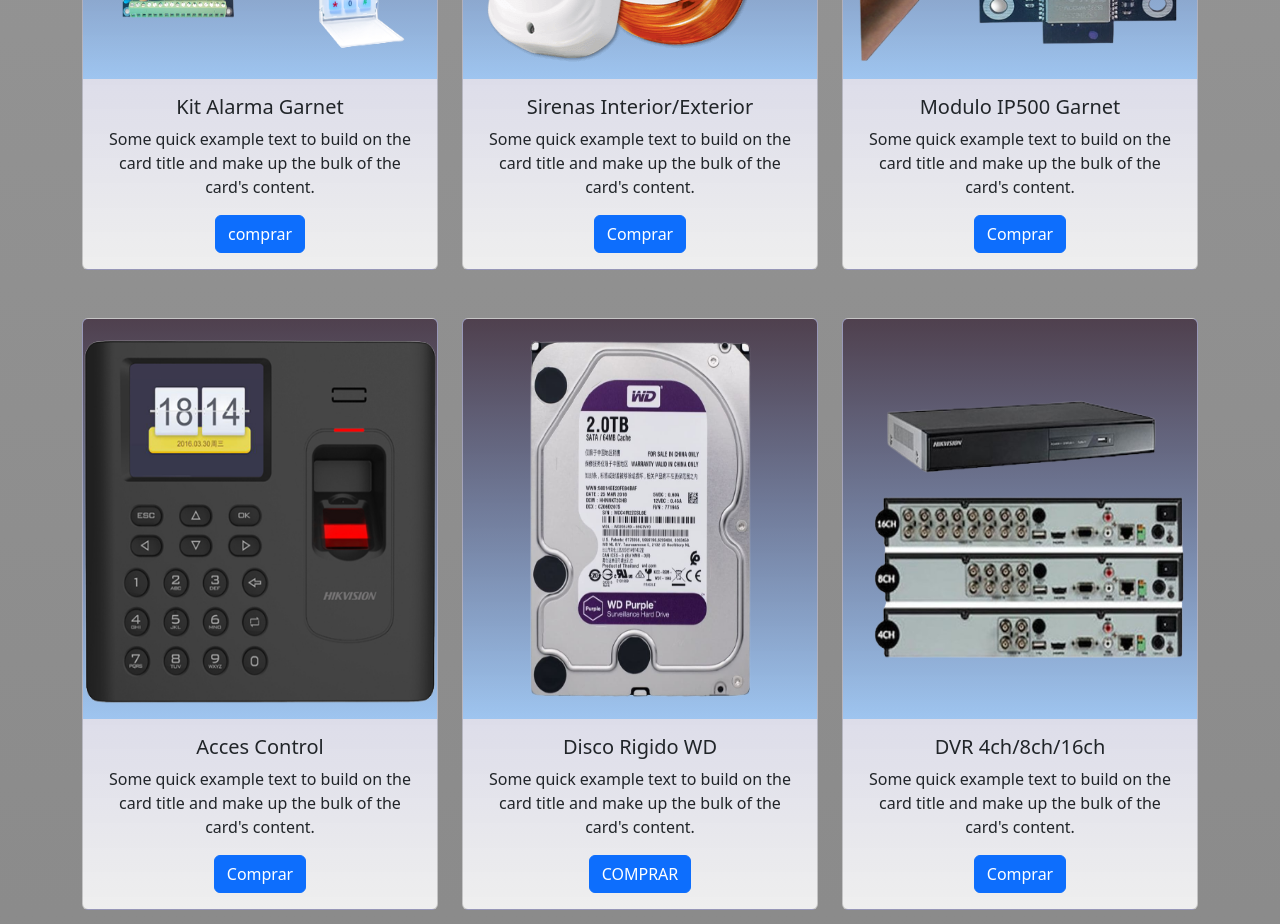
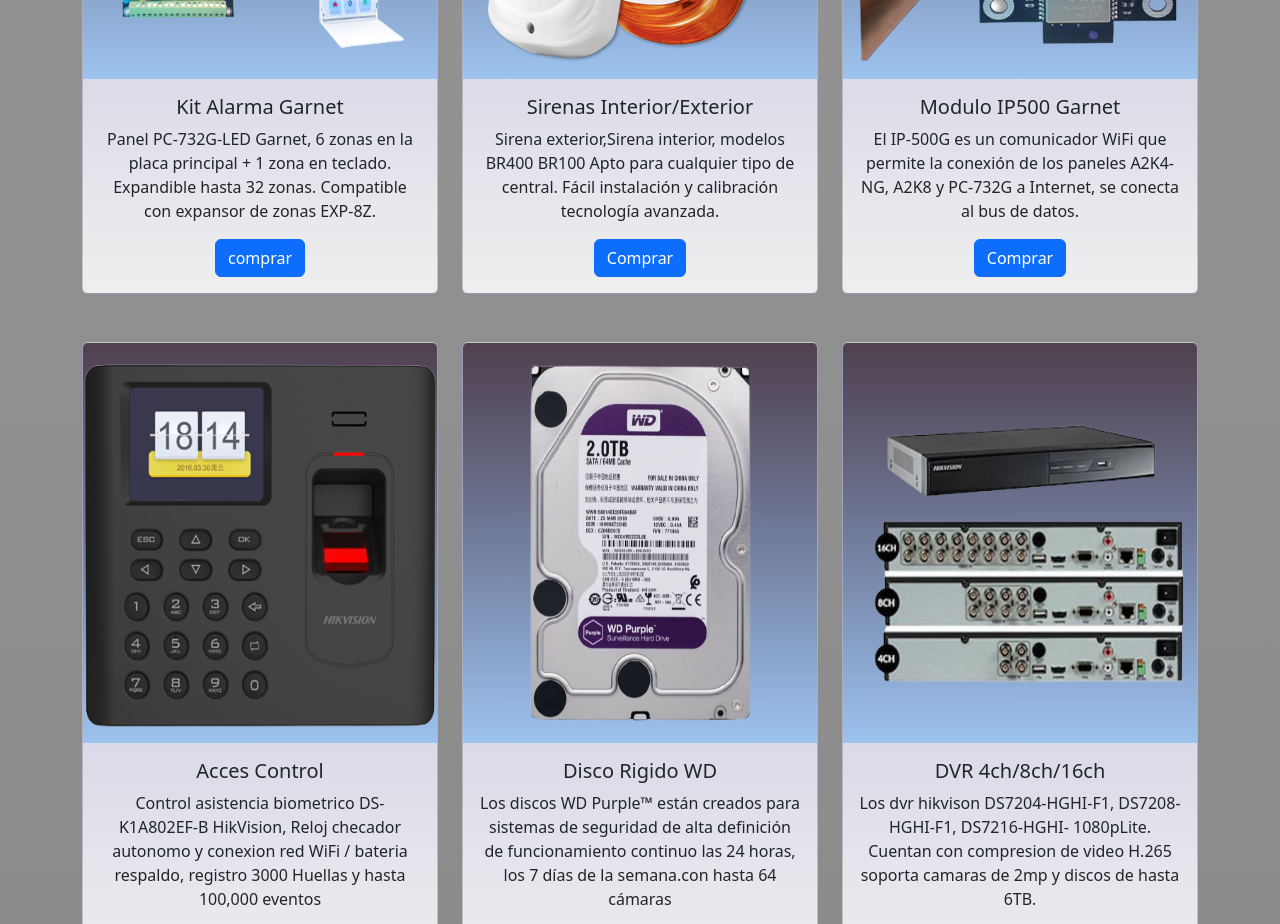
Before and after one commit to CesarRODR/WEB-PREMIER, a plain HTML site: page externos/productos.html in a window 1280 px wide. Shown: the part 1340-2264 px from the top of the page. Drawn offline with nearby package versions, Linux system fonts and the light colour scheme.

Commit message:
version2.0
version 2 de web final

```diff
--- a/externos/productos.html
+++ b/externos/productos.html
@@ -60,8 +60,7 @@
                     <div class="card-body">
                       <h5 class="card-title">Camará Minidomo</h5>
                       <p class="card-text">
-                        Some quick example text to build on the card title and make up the bulk
-                        of the card's content.
+                        Cámara minidomo Hikvision, 4MP, 2,8mm, IR 30m. Analítica VCA X2: intrusión, cruce de línea. Micrófono integrado.
                       </p>
                       <a href="#!" class="btn btn-primary">Comprar</a>
                     </div>
@@ -78,8 +77,7 @@
                     <div class="card-body ">
                       <h5 class="card-title">Bullet Color VU</h5>
                       <p class="card-text">
-                        Some quick example text to build on the card title and make up the bulk
-                        of the card's content.
+                        Camara Bullet Hikvision Color Vu cuatrinorma HDTVI,HDCVI.CVBS,AHD 2MP. 2.8mm. Iluminacion 20mts. exterior
                       </p>
                       <a href="#!" class="btn btn-primary">Comprar</a>
                     </div>
@@ -96,8 +94,7 @@
                     <div class="card-body">
                       <h5 class="card-title">Bullet Exir</h5>
                       <p class="card-text">
-                        Some quick example text to build on the card title and make up the bulk
-                        of the card's content.
+                        Camara Bullet exir Hikvision  cuatrinorma HDTVI,HDCVI.CVBS,AHD 2MP. 2.8mm. Iluminacion 20mts. exterior
                       </p>
                       <a href="#!" class="btn btn-primary">Comprar</a>
                     </div>
@@ -121,8 +118,8 @@
                     <div class="card-body">
                       <h5 class="card-title">Kit Alarma Garnet</h5>
                       <p class="card-text">
-                        Some quick example text to build on the card title and make up the bulk
-                        of the card's content.
+                        Panel PC-732G-LED Garnet, 6 zonas en la placa principal + 1 zona en teclado. Expandible hasta 32 zonas.
+                        Compatible con expansor de zonas EXP-8Z.
                       </p>
                       <a href="#!" class="btn btn-primary">comprar</a>
                     </div>
@@ -139,8 +136,9 @@
                     <div class="card-body">
                       <h5 class="card-title">Sirenas Interior/Exterior</h5>
                       <p class="card-text">
-                        Some quick example text to build on the card title and make up the bulk
-                        of the card's content.
+                        Sirena exterior,Sirena interior, modelos BR400 BR100 Apto para cualquier tipo de central.
+                        Fácil instalación y calibración
+                        tecnología avanzada.
                       </p>
                       <a href="#!" class="btn btn-primary">Comprar</a>
                     </div>
@@ -157,8 +155,8 @@
                     <div class="card-body">
                       <h5 class="card-title">Modulo IP500 Garnet</h5>
                       <p class="card-text">
-                        Some quick example text to build on the card title and make up the bulk
-                        of the card's content.
+                        El IP-500G es un comunicador WiFi que permite la conexión de los paneles A2K4-NG, A2K8 y PC-732G a Internet,
+                        se conecta al bus de datos.
                       </p>
                       <a href="#!" class="btn btn-primary">Comprar</a>
                     </div>
@@ -182,8 +180,7 @@
                     <div class="card-body">
                       <h5 class="card-title">Acces Control</h5>
                       <p class="card-text">
-                        Some quick example text to build on the card title and make up the bulk
-                        of the card's content.
+                        Control asistencia biometrico DS-K1A802EF-B HikVision, Reloj checador autonomo y conexion red WiFi / bateria respaldo, registro 3000 Huellas y hasta 100,000 eventos
                       </p>
                       <a href="#!" class="btn btn-primary">Comprar</a>
                     </div>
@@ -200,8 +197,7 @@
                     <div class="card-body">
                       <h5 class="card-title">Disco Rigido WD</h5>
                       <p class="card-text">
-                        Some quick example text to build on the card title and make up the bulk
-                        of the card's content.
+                        Los discos WD Purple™ están creados para sistemas de seguridad de alta definición de funcionamiento continuo las 24 horas, los 7 días de la semana.con hasta 64 cámaras
                       </p>
                       <a href="#!" class="btn btn-primary">COMPRAR</a>
                     </div>
@@ -218,8 +214,8 @@
                     <div class="card-body">
                       <h5 class="card-title">DVR 4ch/8ch/16ch</h5>
                       <p class="card-text">
-                        Some quick example text to build on the card title and make up the bulk
-                        of the card's content.
+                        Los dvr hikvison DS7204-HGHI-F1, DS7208-HGHI-F1, DS7216-HGHI- 1080pLite. Cuentan con compresion de video H.265
+                        soporta camaras de 2mp y discos de hasta 6TB.
                       </p>
                       <a href="#!" class="btn btn-primary">Comprar</a>
                     </div>
@@ -243,8 +239,8 @@
                     <div class="card-body">
                       <h5 class="card-title">Cajas Estanco</h5>
                       <p class="card-text">
-                        Some quick example text to build on the card title and make up the bulk
-                        of the card's content.
+                       Cajas estanco con certificacion IP66 son aptas para utilizar en el exterior, comodas y practicas
+                       para resguardar cables y conectores.
                       </p>
                       <a href="#!" class="btn btn-primary">Comprar</a>
                     </div>
@@ -261,8 +257,8 @@
                     <div class="card-body">
                       <h5 class="card-title">Conectores de video/Alimentación</h5>
                       <p class="card-text">
-                        Some quick example text to build on the card title and make up the bulk
-                        of the card's content.
+                        Conectores balun HD blister de 2 unidades (par) conexión con bornera a presión.
+                        conectores macho de alimentacion 12V.
                       </p>
                       <a href="#!" class="btn btn-primary">Comprar</a>
                     </div>
@@ -279,8 +275,8 @@
                     <div class="card-body">
                       <h5 class="card-title">Fuente 12V 5A</h5>
                       <p class="card-text">
-                        Some quick example text to build on the card title and make up the bulk
-                        of the card's content.
+                        Fuente tecnología switching, voltaje de salida: 12V CC corriente de salida:5 A
+                        protección contra cortocircuito, fusible interno que evita la sobrecarga.
                       </p>
                       <a href="#!" class="btn btn-primary">Comprar</a>
                     </div>
```
Also changed, not shown: externos/registro.html (+0 -1 lines), index.html (+1 -1 lines).
